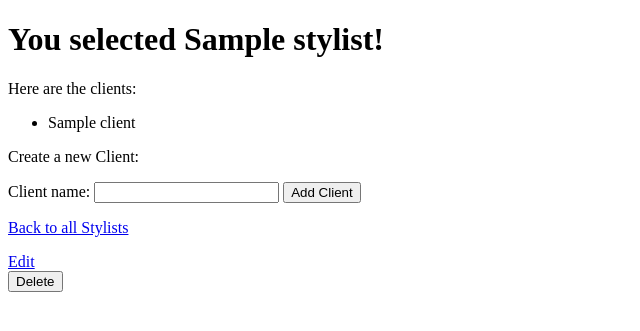
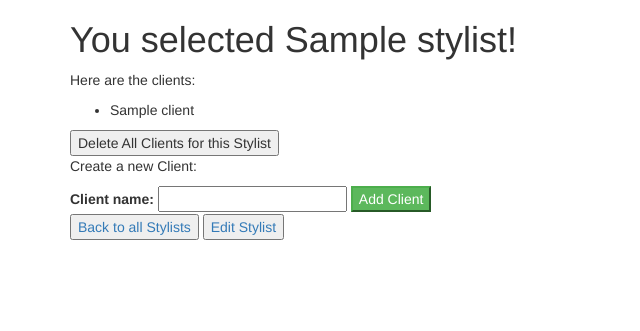
Before and after one commit to abdcon02/Assessment_march20_hair_salon, a PHP site: template views/stylist_page.html.twig in a window 1280 px wide. Shown: the top 331 px of the page, without its empty margins (0-640 px from the left). Run offline with PHP 8.4, Linux system fonts and the light colour scheme; the template is opened without the code that fills it: most values are stand-ins (such as "Sample title", 1, 10 or a date in 2020); some libraries are stand-ins or nearby versions.

Commit message:
Create working stylist and client twig pages.

```diff
--- a/views/stylist_page.html.twig
+++ b/views/stylist_page.html.twig
@@ -2,6 +2,7 @@
 <html>
     <head>
         <title>Stylist Page</title>
+        <link rel="stylesheet" href="http://maxcdn.bootstrapcdn.com/bootstrap/3.3.4/css/bootstrap.min.css">
     </head>
     <body>
         <div class="container">
@@ -14,6 +15,11 @@
                             <li>{{ person.getName }}</li>
                         {% endfor %}
                     </ul>
+
+                    <form action="/clients_deleteAll" method="post">
+                        <input id="stylist_id" name="stylist_id" type="hidden" value="{{ stylist.getId() }}">
+                        <button type="submit">Delete All Clients for this Stylist</button>
+                    </form>
                 {% endif %}
 
 
@@ -24,15 +30,13 @@
                     <label for="name">Client name:</label>
                     <input id="name" name="name" type="text">
 
-                      <button type="submit">Add Client</button>
+                    <button type="submit" class="btn-success">Add Client</button>
                 </form>
 
-                <p><a href='/'>Back to all Stylists</a></p>
-                <a href="/stylists/{{ stylist.getId }}/edit">Edit</a>
-                <form action="/stylists/{{ stylist.getId }}" method="post">
-                  <input name="_method" type="hidden" value="delete">
-                  <button type="submit">Delete</button>
-                </form>
+                <a href='/'><button type="submit">Back to all Stylists</button></a>
+                <a href="/stylists/{{ stylist.getId }}/edit"><button type="submit">Edit Stylist</button></a>
+
+
         </div>
     </body>
 </html>
--- a/views/stylists.html.twig
+++ b/views/stylists.html.twig
@@ -2,6 +2,7 @@
 <html>
     <head>
         <title>Stylists Page</title>
+        <link rel="stylesheet" href="http://maxcdn.bootstrapcdn.com/bootstrap/3.3.4/css/bootstrap.min.css">
 
     </head>
     <body>
@@ -17,6 +18,7 @@
                         </li>
                     {% endfor %}
                 </ul>
+
                 {% else%}
                     <h3>There aren't any Stylists</h3>
             {% endif %}
@@ -31,6 +33,8 @@
             <form action="/stylists_deleteAll" method="post">
                 <button name="submit">Delete All Stylists</button>
             </form>
+
+
         </div>
     </body>
 </html>
```
Also changed, not shown: app/app.php (+10 -0 lines). Lines whose indentation alone changed are shown as unchanged.
